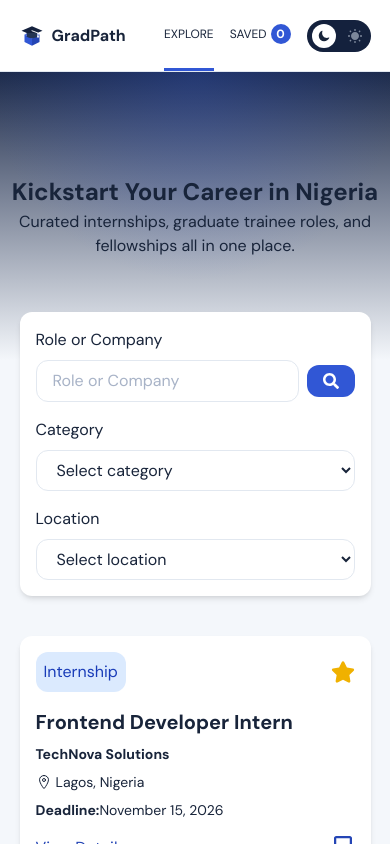
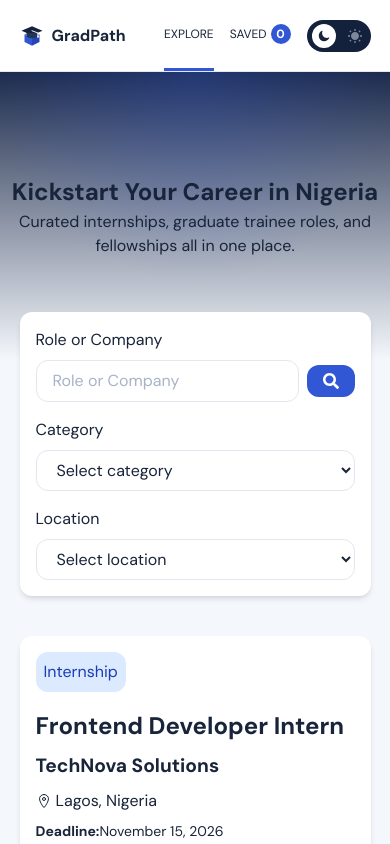
Before and after one commit to toluwase2006/GradPath, a React (Vite) app: page / in a window 390 px wide. Shown: the top 844 px of the page. Built offline with nearby package versions, Linux system fonts and the light colour scheme.

Commit message:
worked on the filter logic

```diff
--- a/src/pages/ExplorePage.jsx
+++ b/src/pages/ExplorePage.jsx
@@ -39,7 +39,10 @@ const ExplorePage = () => {
 
       <section className="relative flex justify-center items-center">
         <div className='container absolute -top-20'>
-          <div className='grid grid-cols-1 md:grid-cols-3 gap-4 mt-8 bg-[var(--color-surface)] text-[var(--color-text)] p-4 rounded-md shadow-md'>
+          <form className='grid grid-cols-1 md:grid-cols-3 gap-4 mt-8 bg-[var(--color-surface)] text-[var(--color-text)] p-4 rounded-md shadow-md' onSubmit={(e) => {
+            e.preventDefault();
+            setSubmittedSearch(searchTerm);
+          }}>
             <div>
               <label className="">Role or Company</label>
               <div className='flex gap-2 items-center mt-2'>
@@ -50,7 +53,7 @@ const ExplorePage = () => {
                     }
                   }}
                   className='inputField input' placeholder='Role or Company' />
-                <button className='bg-[var(--color-primary)] cursor-pointer hover:bg-[var(--color-primary-hover)] text-white px-4 py-2 rounded-md' onClick={() => setSubmittedSearch(searchTerm)}>
+                <button className='bg-[var(--color-primary)] cursor-pointer hover:bg-[var(--color-primary-hover)] text-white px-4 py-2 rounded-md'>
                   <FaSearch size={16} />
                 </button>
               </div>
@@ -82,7 +85,7 @@ const ExplorePage = () => {
                 <option value="hybrid">Hybrid</option>
               </select>
             </div>
-          </div>
+          </form>
           <div className="mt-10 grid grid-cols-1 md:grid-cols-2 lg:grid-cols-3 gap-4 mb-14">
             {filteredOpportunities.map((opportunity) => (
               <div key={opportunity.id} className="bg-[var(--color-surface)] text-[var(--color-text)] p-4 flex flex-col h-full rounded-md shadow-md mb-4">
@@ -90,11 +93,11 @@ const ExplorePage = () => {
                   <span className={`self-start p-2 bg-blue-100 text-blue-800 rounded-md ${opportunity.mode === "Internship" ? "bg-blue-100 text-blue-800" : opportunity.mode === "Graduate Programme" ? "bg-green-100 text-green-800" : opportunity.mode === "Job" ? "bg-yellow-100 text-yellow-800" : opportunity.mode === "Scholarship" ? "bg-purple-100 text-purple-800" : opportunity.mode === "Fellowship" ? "bg-pink-100 text-pink-800" : ""}`}>
                     {opportunity.mode}
                   </span>
-                  <FaStar size={24} className='inline-block ml-2 text-yellow-500' />
+                  {/* <FaStar size={24} className='inline-block ml-2 text-yellow-500' /> */}
                 </div>
-                <h2 className='mt-4 text-xl font-bold'>{opportunity.title}</h2>
-                <p className='mt-2 text-sm font-bold'>{opportunity.company}</p>
-                <p className="flex items-center text-sm mt-2">
+                <h2 className='mt-4 text-[1.5rem] md:text-xl font-bold'>{opportunity.title}</h2>
+                <p className='mt-2 text-[1.2rem] md:text-sm font-bold'>{opportunity.company}</p>
+                <p className="flex items-center text-text-sm mt-2">
                   <IoLocationOutline size={16} className='inline-block mr-1' />
                   {opportunity.location}
                 </p>
@@ -108,6 +111,29 @@ const ExplorePage = () => {
                 </div>
               </div>
             ))}
+            {filteredOpportunities.length === 0 && (
+              <div className="col-span-full text-center py-12">
+                <h3 className="text-xl font-bold">
+                  No opportunities found
+                </h3>
+
+                <p className="mt-2 text-gray-500">
+                  Try another search term or change your filters.
+                </p>
+
+                <button
+                  type="button"
+                  onClick={() => {
+                    setSearchTerm('');
+                    setSelectedCategory('');
+                    setSelectedLocation('');
+                  }}
+                  className="mt-4 px-4 py-2 rounded-md bg-[var(--color-primary)] text-white"
+                >
+                  Clear all filters
+                </button>
+              </div>
+            )}
           </div>
         </div>
       </section>
```
Lines whose indentation alone changed are shown as unchanged.
